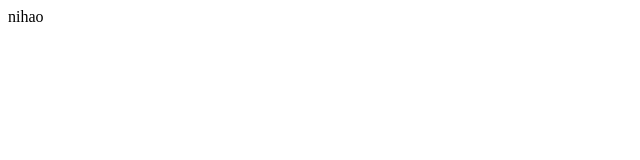
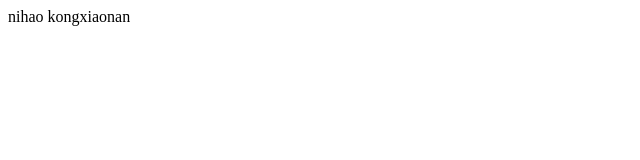
Before and after one commit to kongxiaonan/test, a plain HTML site: page index.html in a window 1280 px wide. Shown: the whole page, without its empty margins (0-640 px from the left). Drawn offline with Linux system fonts and the light colour scheme.

Commit message:
this is my first page

```diff
--- a/index.html
+++ b/index.html
@@ -6,6 +6,6 @@
 </head>
 
 <body>
-nihao
+nihao kongxiaonan
 </body>
 </html>
```
